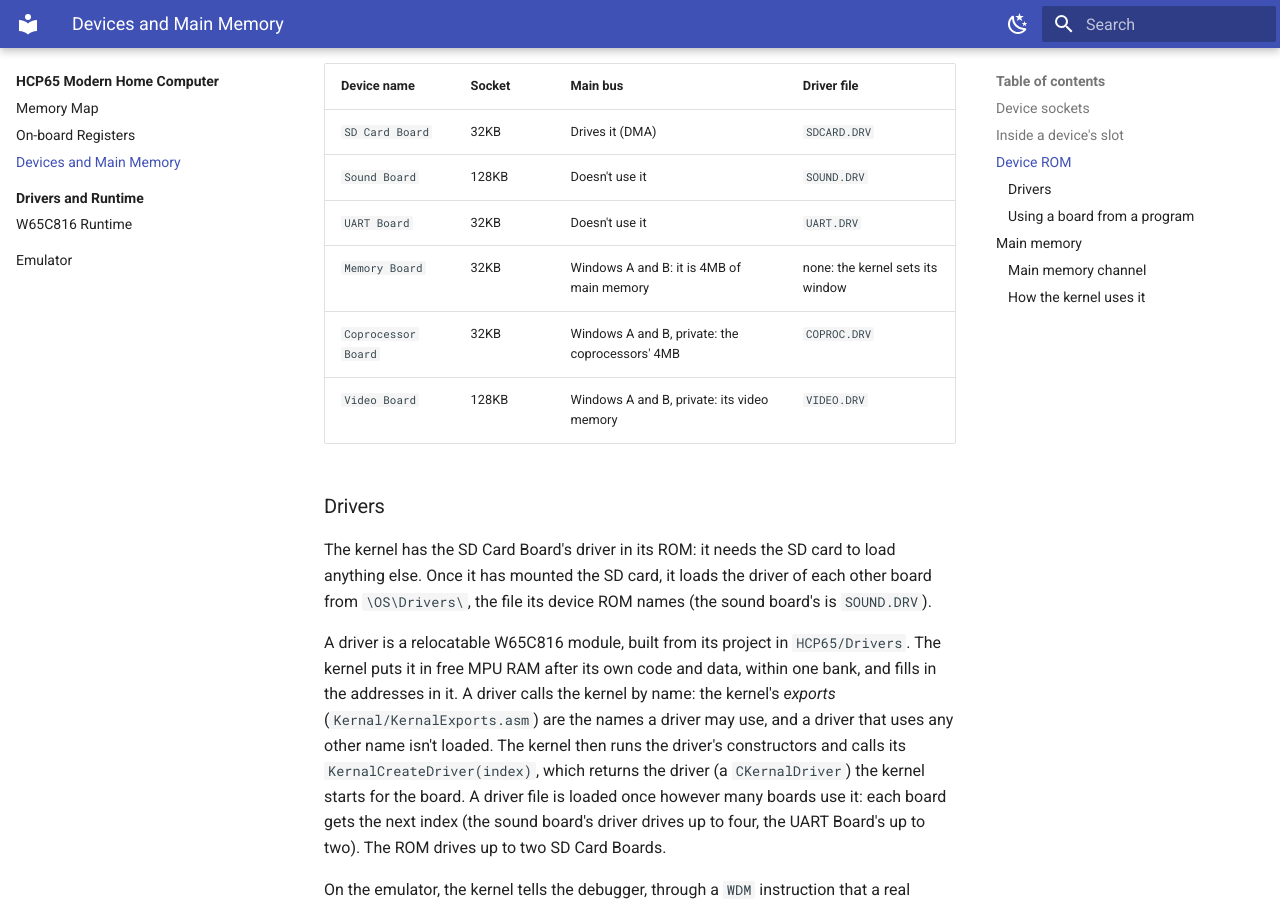
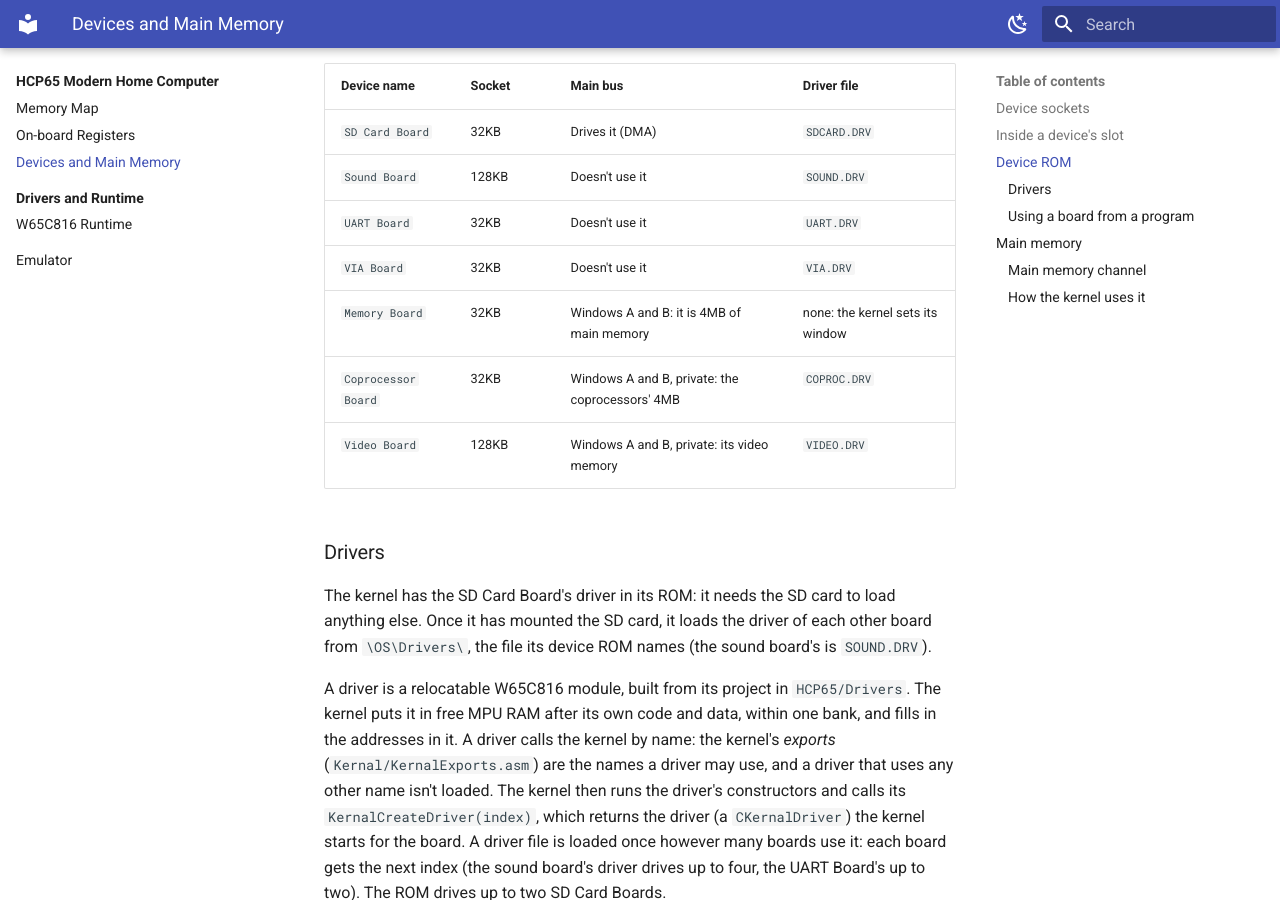
Before and after one commit to andrewpaterson/HCP65, an MkDocs documentation site: the page built from Website/docs/hcp65/devices.md, in a window 1280 px wide and 900 px high, scrolled down 4104 px. Built offline with MkDocs 1.6.1 and Material for MkDocs 9.7.7, drawn with Linux system fonts in a browser that asks for light colours; plug-ins that fetch from the network failed and are left out.

Commit message:
The devices page lists the VIA Board and its driver file, VIA.DRV.

```diff
--- a/Website/docs/hcp65/devices.md
+++ b/Website/docs/hcp65/devices.md
@@ -137,6 +137,7 @@ The HCP65's own boards have the manufacturer `HCP65`:
 | `SD Card Board` | 32KB | Drives it (DMA) | `SDCARD.DRV` |
 | `Sound Board` | 128KB | Doesn't use it | `SOUND.DRV` |
 | `UART Board` | 32KB | Doesn't use it | `UART.DRV` |
+| `VIA Board` | 32KB | Doesn't use it | `VIA.DRV` |
 | `Memory Board` | 32KB | Windows A and B: it is 4MB of main memory | none: the kernel sets its window |
 | `Coprocessor Board` | 32KB | Windows A and B, private: the coprocessors' 4MB | `COPROC.DRV` |
 | `Video Board` | 128KB | Windows A and B, private: its video memory | `VIDEO.DRV` |
```
